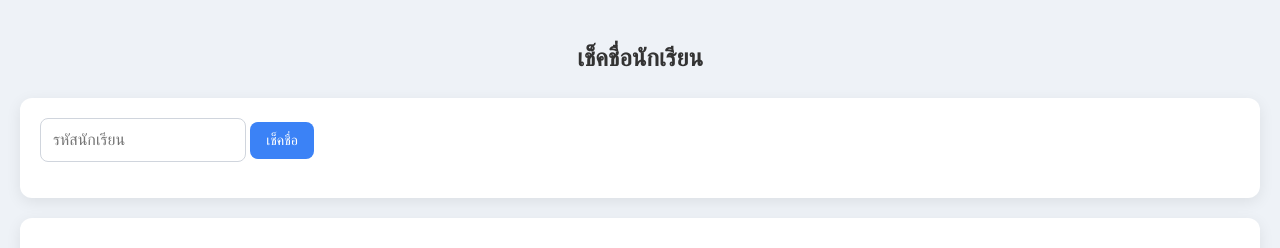
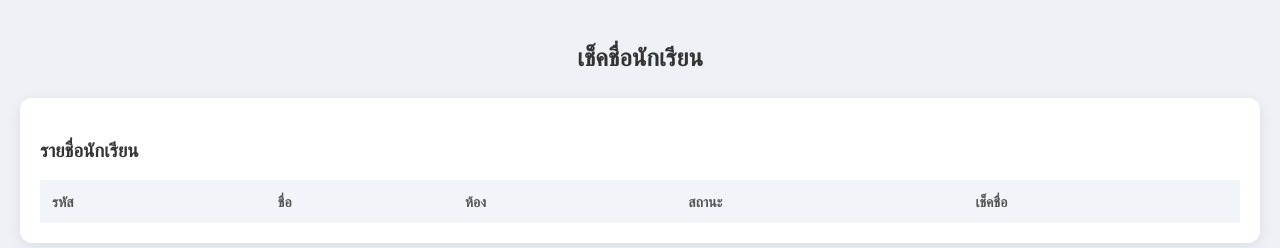
Before and after one commit to badhalloween-wq/school-attendance, a plain HTML site: page teacher.html in a window 1280 px wide. Shown: the top 248 px of the page. Drawn offline with Linux system fonts and the light colour scheme; no server answers.

Commit message:
Remove student ID check input and button
Removed input and button for checking student ID.

```diff
--- a/teacher.html
+++ b/teacher.html
@@ -12,16 +12,6 @@
 <body>
 
 <h2>เช็คชื่อนักเรียน</h2>
-
-<div class="card">
-
-<input id="studentId" placeholder="รหัสนักเรียน">
-
-<button onclick="checkStudent()">เช็คชื่อ</button>
-
-<p id="msg"></p>
-
-</div>
 
 
 <div class="card">
```
